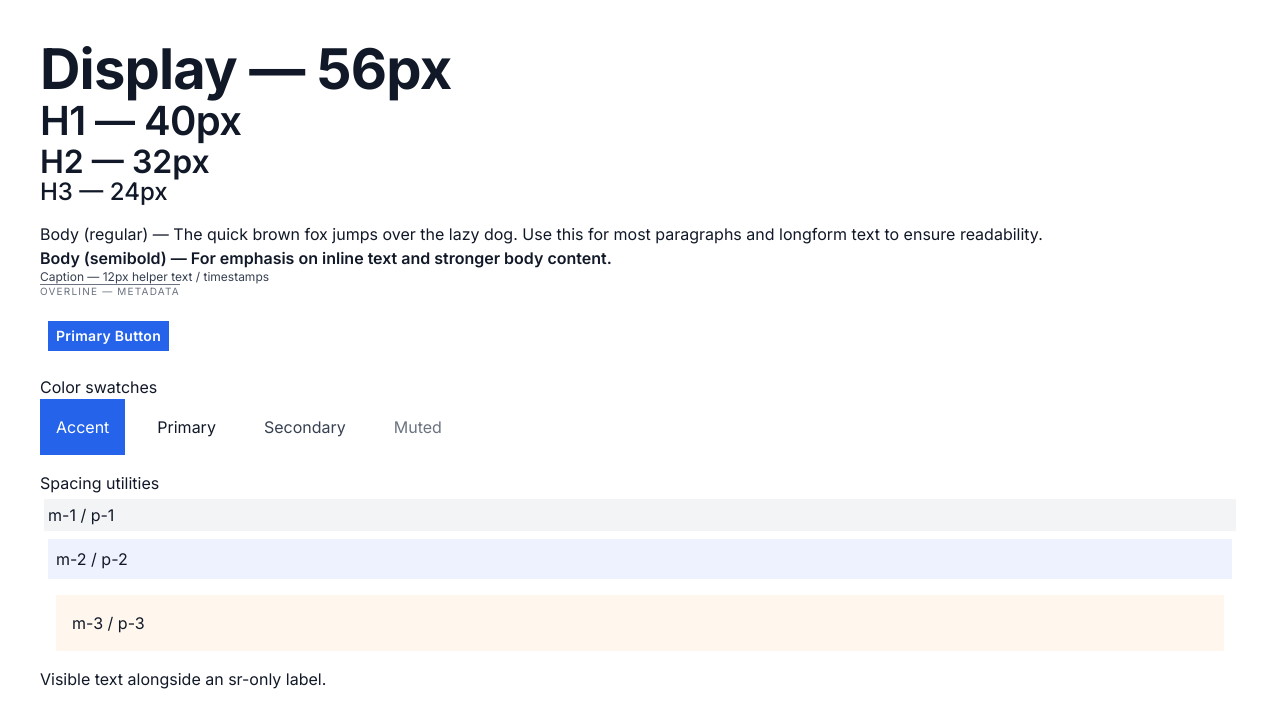
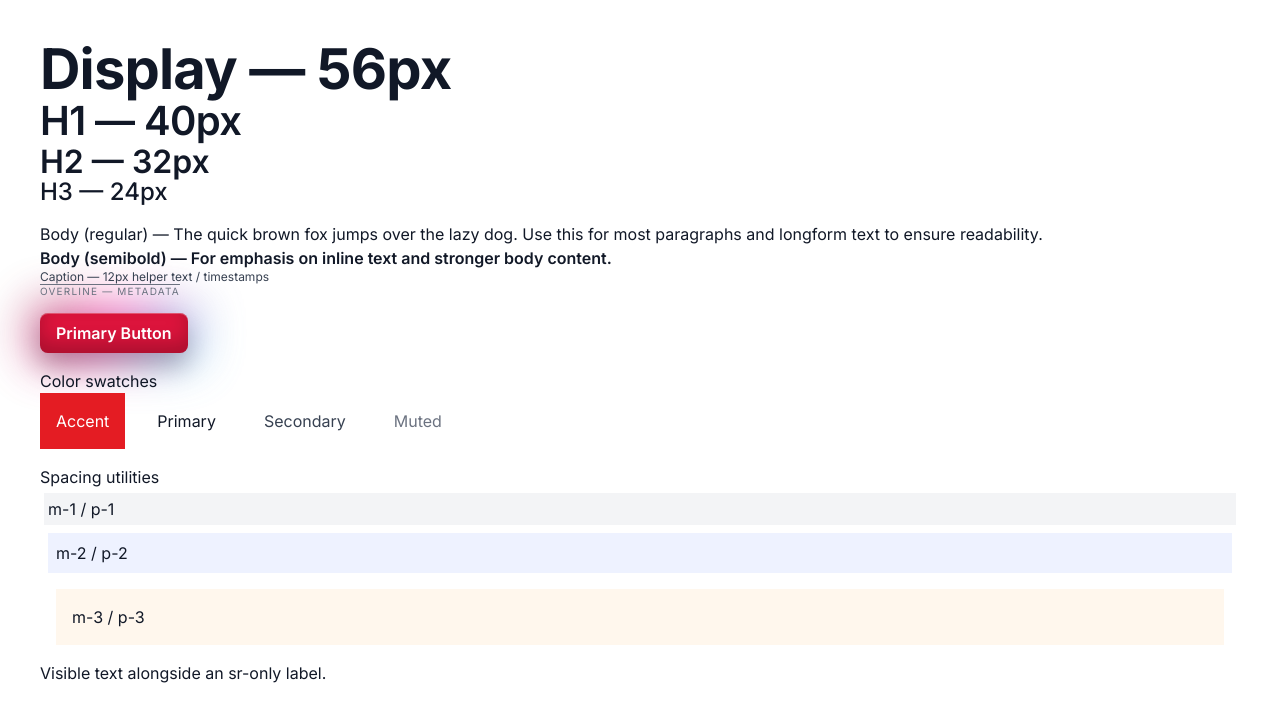
Before and after one commit to Aram-az/MarketPulse, a React app in the folder frontend/: page / in a window 1280 px wide. Shown: the top 728 px of the page. Built offline with nearby package versions, Linux system fonts and the light colour scheme; the HTML template or start-up script is replaced by a standard one.

Commit message:
new button format

```diff
--- a/frontend/src/index.css
+++ b/frontend/src/index.css
@@ -12,7 +12,7 @@
 	--color-text-secondary: 55 65 81; /* #374151 */
 	--color-muted: 107 114 128; /* #6B7280 */
 	--color-inverse: 255 255 255; /* white */
-	--color-accent: 37 99 235; /* #2E7D32 */
+	--color-accent: 228, 28, 35; /* #2E7D32 */
 
 	/* Spacing scale (px) */
 	--space-1: 4px;
@@ -179,3 +179,34 @@ body {
 .bg-accent { background-color: rgb(var(--color-accent)); color: rgb(var(--color-inverse)); }
 
 /* End of tokens and utilities */
+
+
+@layer components {
+  .btn-futuristic-red {
+    @apply relative inline-flex items-center justify-center rounded-lg px-4 py-2 font-semibold text-white;
+    @apply bg-[#DC143C] transition-transform duration-200;
+    @apply hover:scale-[1.02] active:scale-[0.99];
+
+    /* NEW: 3D depth (everything else unchanged) */
+    box-shadow:
+      inset 0 1px 0 rgba(255, 255, 255, 0.28),  /* top highlight */
+      inset 0 -10px 18px rgba(0, 0, 0, 0.22),  /* bottom shading */
+      0 14px 26px rgba(0, 0, 0, 0.22);         /* outer depth */
+  }
+
+  .btn-futuristic-red::after {
+    content: "";
+    position: absolute;
+    inset: -8px;	/* expand beyond button edges for glow */
+    z-index: -1;
+    border-radius: inherit;
+    background: linear-gradient(135deg, #800020 0%, #ff2da6 45%, #32d6ff 100%);
+    filter: blur(24px);
+    opacity: 0.70;
+  }
+
+  .btn-futuristic-red:focus-visible {
+    outline: 2px solid rgba(50, 214, 255, 0.8);
+    outline-offset: 2px;
+  }
+}
--- a/frontend/src/pages/landingPage.tsx
+++ b/frontend/src/pages/landingPage.tsx
@@ -25,7 +25,7 @@ const LandingPage: React.FC = () => {
 			</section>
 
 			<section className="m-3">
-				<button className="btn-label button-text bg-accent p-2 m-2">
+				<button className="btn-futuristic-red">
 					Primary Button
 				</button>
 			</section>
```
